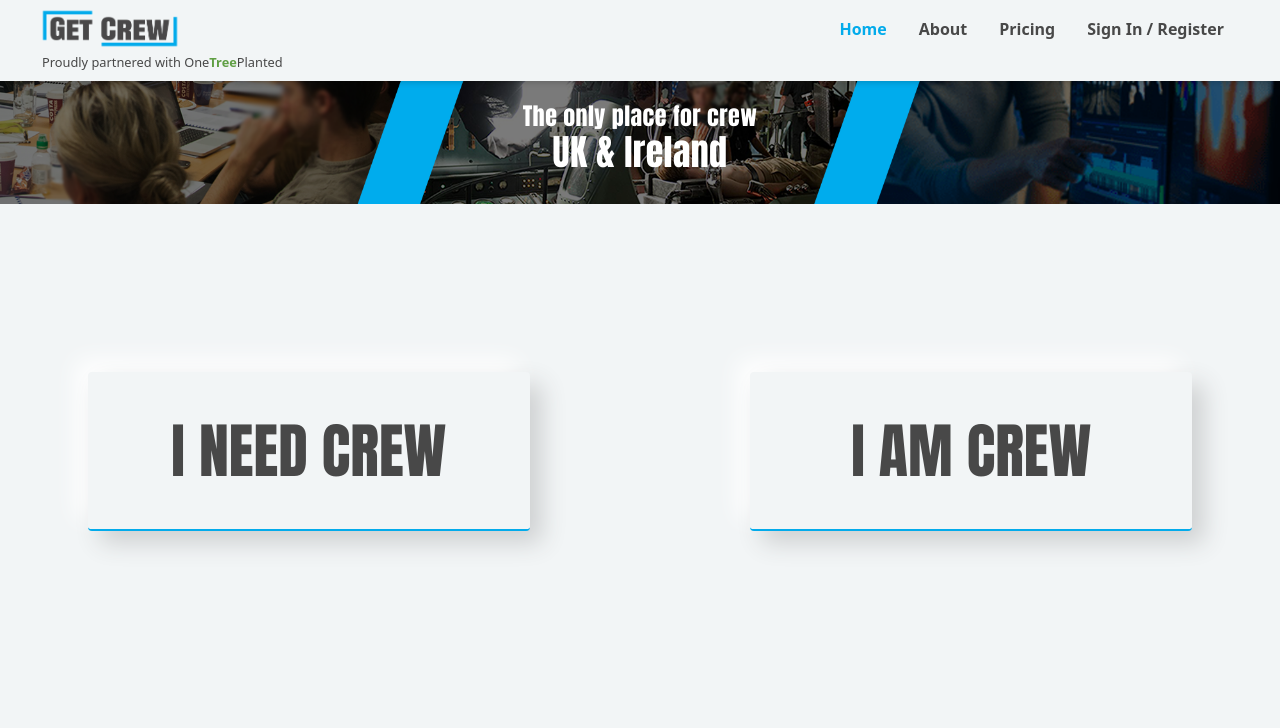
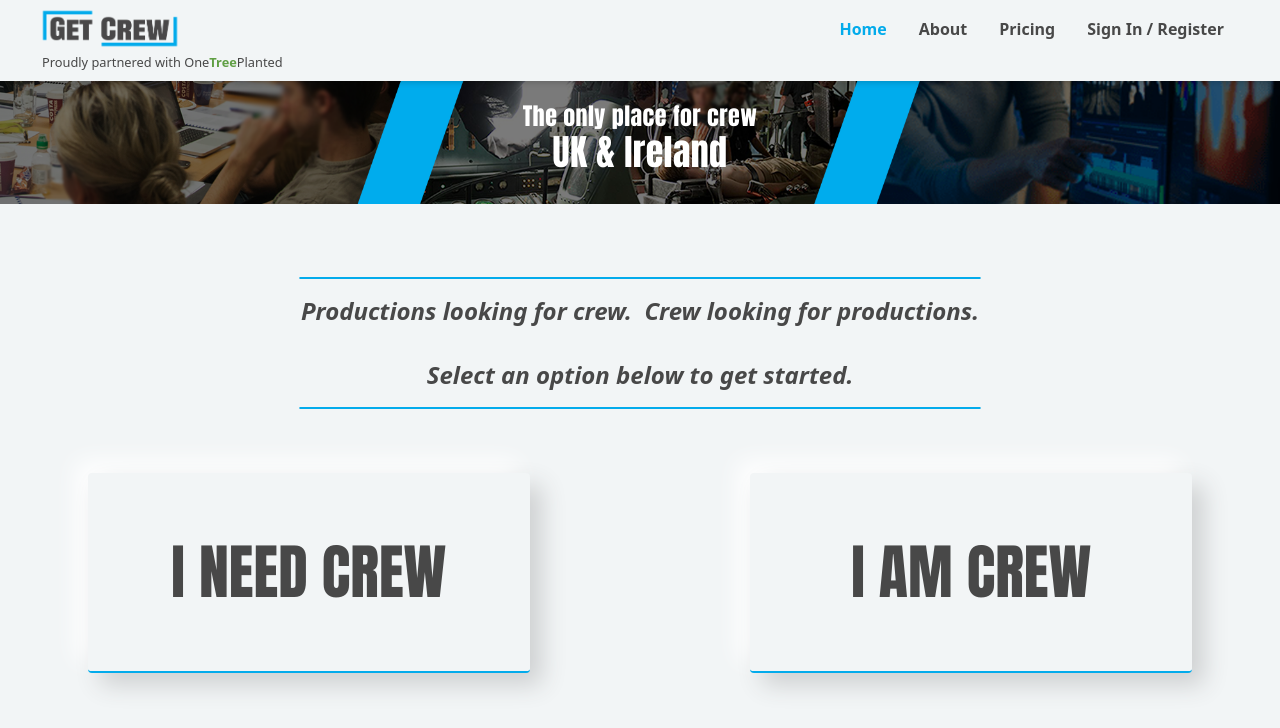
Before and after one commit to sdbxsdb/we-are-crew, a Next.js app: page / in a window 1280 px wide. Shown: the top 728 px of the page. Built offline with nearby package versions, Linux system fonts and the light colour scheme; no server answers; the database is empty.

Commit message:
update home page

```diff
--- a/components/Banner.js
+++ b/components/Banner.js
@@ -10,11 +10,10 @@ const Banner = () => {
       }}
       className="w-full flex justify-center overflow-hidden items-center h-auto relative px-4"
     >
-      <div className="flex relative flex-col items-center px-4 py-4 md:py-6 rounded-full">
+      <div className="flex w-full relative flex-col items-center px-4 py-4 md:py-6 rounded-full">
         <div className="text-center text-white z-40 font-anton tracking-wide mb-0 md:mb-2">
           <span className="text-2xl md:text-2xl">The only place for crew <br /></span>
           <span className="text-2xl md:text-4xl">UK & Ireland</span>
-
         </div>
         {/* <p className="text-lg text-white  bottom-0 md:bottom-12 z-50"><cite>The last place you&apos;ll need.</cite></p> */}
       </div>
--- a/components/LargeButton.js
+++ b/components/LargeButton.js
@@ -5,7 +5,7 @@ const LargeButton = (props) => {
   const { text, link } = props;
   return (
     <Link href={link}>
-      <button className="break-normal largeBtn text-wearecrewDarkestGrey font-anton text-5xl lg:text-6xl text-center uppercase leading-relaxed border-b-2 border-wearecrewBlue neumorphBoxLg hoverScale w-full h-[200px] md:h-[40%] md:w-[40%]">
+      <button className="break-normal largeBtn text-wearecrewDarkestGrey font-anton text-5xl lg:text-6xl text-center uppercase leading-relaxed border-b-2 border-wearecrewBlue neumorphBoxLg hoverScale w-full h-[200px] md:h-[40%]!important md:w-[40%]">
         <span className="min-w-max">{text}</span>
       </button>
     </Link>
--- a/pages/index.js
+++ b/pages/index.js
@@ -7,7 +7,6 @@ import places from "../places.json";
 import { useState, useEffect } from "react";
 
 export default function Home() {
-
   const { user } = useUser();
 
   const userEmail = user?.data?.user?.email;
@@ -18,12 +17,26 @@ export default function Home() {
         <title>Get Crew | UK & Ireland - The Only Place for Crew.</title>
       </Head>
 
-      <div className="">
+      <div className="relative">
         <Banner />
+        <div className="w-full hidden md:flex items-center justify-center absolute mt-12 font-bold text-2xl text-center  "></div>
       </div>
 
-      <div className="mt-8 md:mt-0 h-auto md:h-[calc(100vh-305px)] flex justify-center w-full">
-        <div className="flex gap-x-4 gap-y-4 flex-col md:flex-row w-full md:justify-between items-center px-4 md:px-12 md:py-12 max-w-[1200px]">
+      <div className="mt-8 md:mt-0 h-auto md:h-[calc(100vh-210px)] flex flex-col justify-center items-center w-full ">
+
+        <div className="hidden md:flex flex-col gap-x-8 gap-y-4 px-4 w-full  text-2xl font-bold justify-around max-w-[1200px] text-center pb-4">
+        <hr className="w-7/12 m-auto" />
+          <cite>
+            <span className="">
+              Productions looking for crew.  Crew looking for productions. <br />
+            </span>
+            <br />
+            Select an option below to get started.
+          </cite>
+          <hr className="w-7/12 m-auto" />
+        </div>
+
+        <div className="flex gap-x-4 gap-y-4 flex-col md:flex-row w-full md:justify-between items-center px-4 md:px-12 md:py-12 max-w-[1200px] ">
           <LargeButton text="I need crew" link="/I-need-crew/depts" />
           <LargeButton
             text={`${userEmail ? "My Profile" : "I am Crew"}`}
--- a/pages/paymentSuccess.js
+++ b/pages/paymentSuccess.js
@@ -26,7 +26,7 @@ const PaymentSuccess = () => {
             few minutes!
           </p>
           <br />
-          <p>A receipt for your purchase will be send to your email.</p>
+          <p>A receipt for your purchase will be sent to your email.</p>
           <br />
           <br />
 
```
